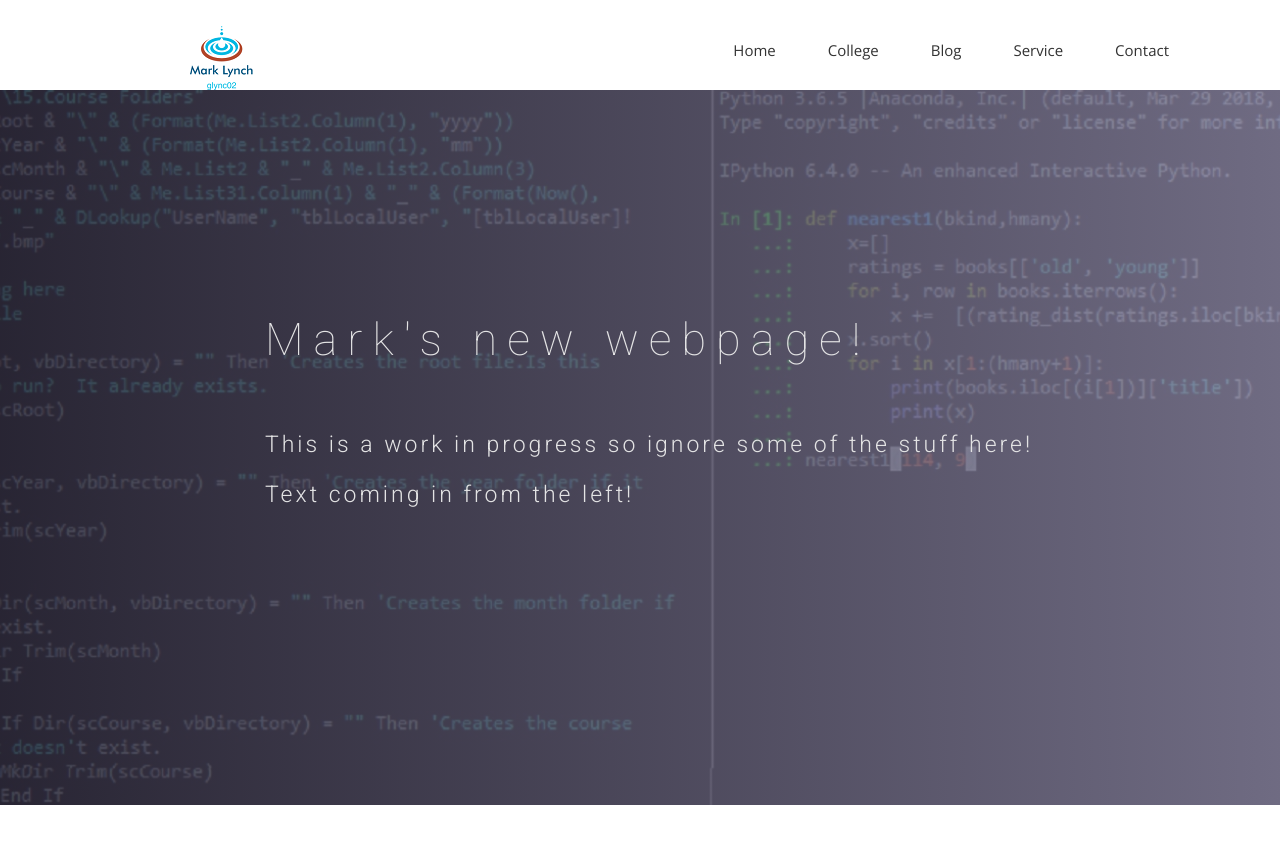
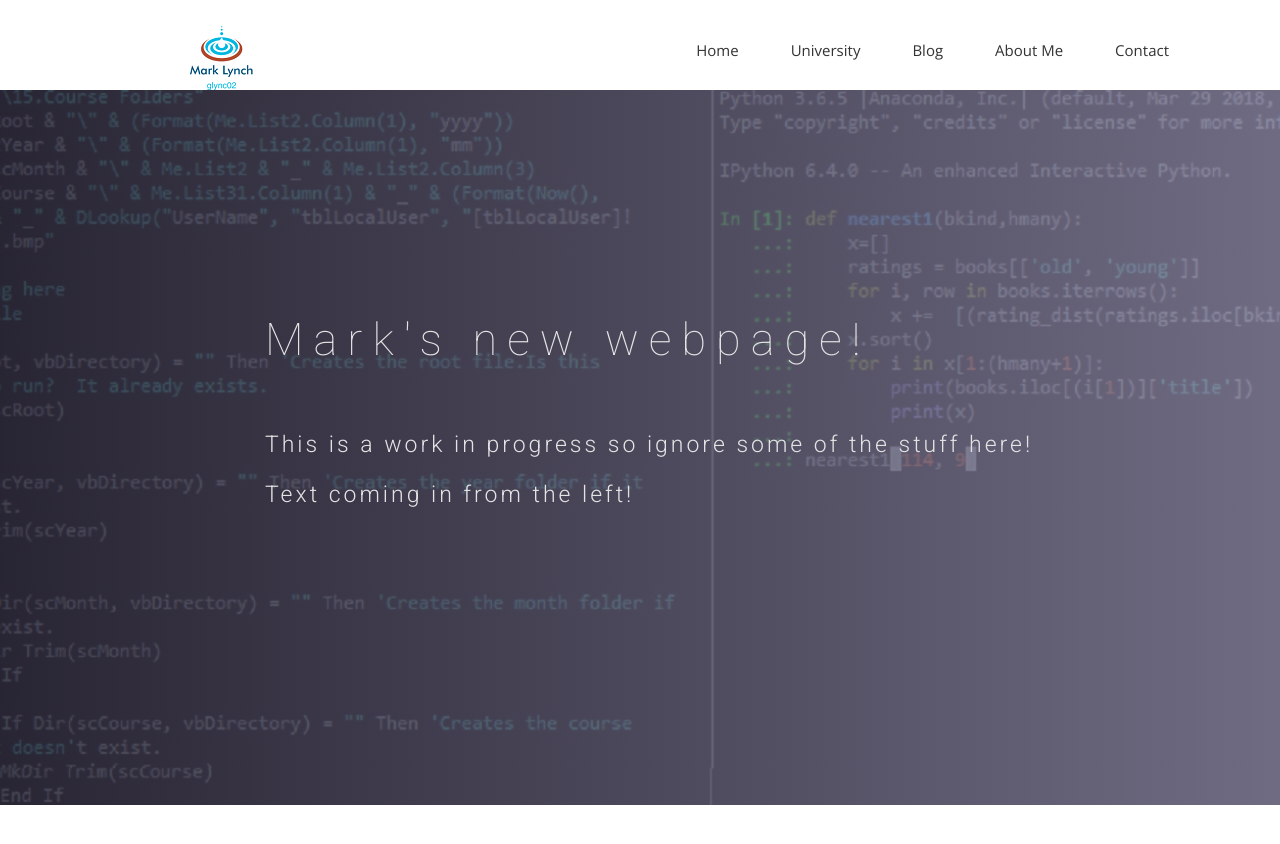
Before and after one commit to marklunch/marklunch.github.io, a Jekyll site: the page built from index.html, in a window 1280 px wide and 900 px high. Shown: the top 844 px of the window. Built offline with Jekyll 4.4.1, drawn with Linux system fonts in a browser that asks for light colours; nearby versions of some CDN libraries; some web fonts are replaced.

Commit message:
changed service to about me, added link

```diff
--- a/_includes/header.html
+++ b/_includes/header.html
@@ -22,9 +22,9 @@
             <div class="collapse navbar-collapse" id="bs-example-navbar-collapse-1">
               <ul class="nav navbar-nav navbar-right">
                 <li><a href="{{ site.baseurl }}/">Home</a></li>
-                <li><a href="{{ site.baseurl }}/college">College</a></li>
+                <li><a href="{{ site.baseurl }}/college">University</a></li>
                 <li><a href="{{ site.baseurl }}/blog">Blog</a></li>
-                <li><a href="#">Service</a></li>
+                <li><a href="{{ site.baseurl }}/about">About Me</a></li>
                 <li><a href="{{ site.baseurl }}/contact">Contact</a></li>
               </ul>
             </div><!-- /.navbar-collapse -->
```
